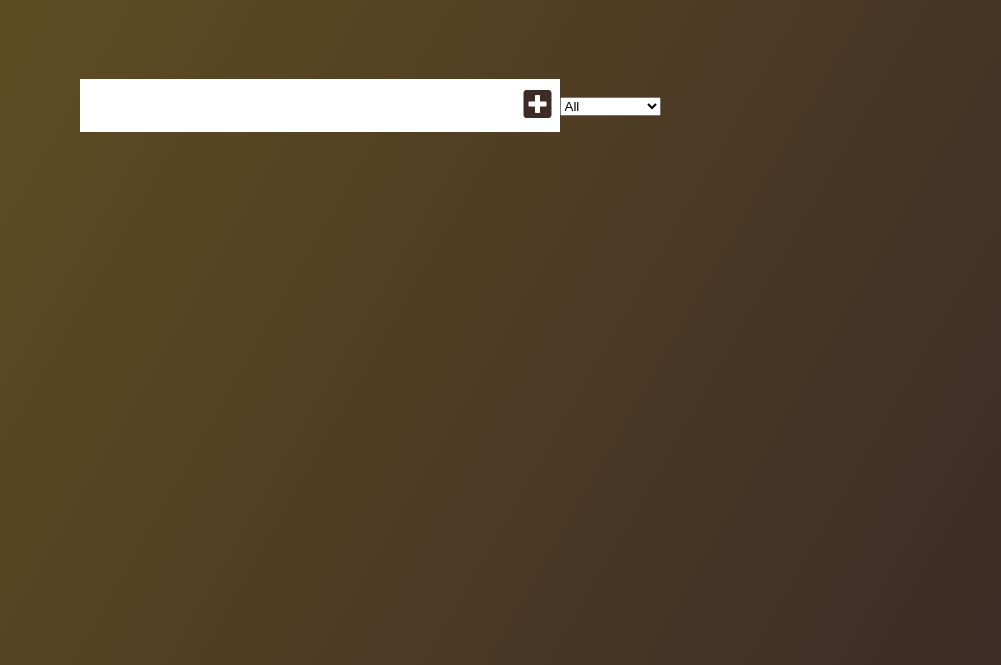
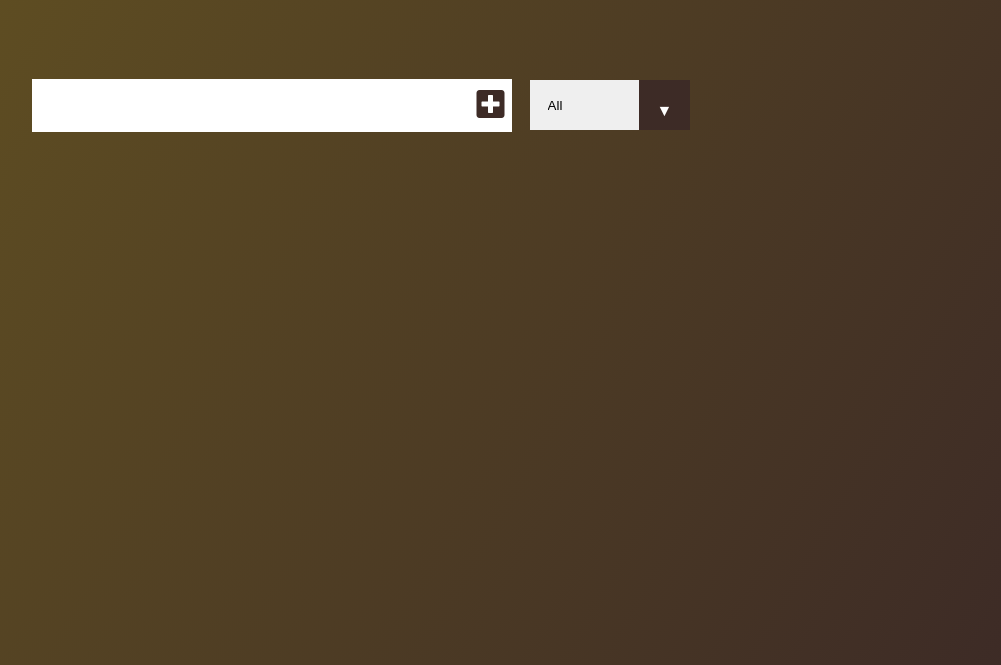
Before and after one commit to DanSam5K/To-Do-List, a website built with webpack: page src/index.html in a window 1280 px wide. Shown: the part 135-800 px from the top of the page, without its empty margins (270-1271 px from the left). Built offline with nearby package versions, Linux system fonts and the light colour scheme.

```diff
--- a/src/style.css
+++ b/src/style.css
@@ -101,3 +101,39 @@
   transform: translateY(8rem) rotateZ(20deg);
   opacity: 0;
 }
+
+select {
+  -webkit-appearance: none;
+  -moz-appearance: none;
+  appearance: none;
+  outline: none;
+  border: none;
+  color: black;
+  width: 10rem;
+  cursor: pointer;
+  padding: 1.1rem;
+}
+
+.select {
+ margin: 1.1rem;
+ position: relative;
+ overflow: hidden;
+}
+
+
+.select::after {
+  content: "\25BC";
+  position: absolute;
+  background:#3d2b26;;
+  top: 0;
+  right: 0;
+  padding: 1.1rem;
+  pointer-events: none;
+  transition: all 0.3s ease;
+
+}
+
+.select:hover::after {
+  background: white;
+  color:#3d2b26;
+}
```
